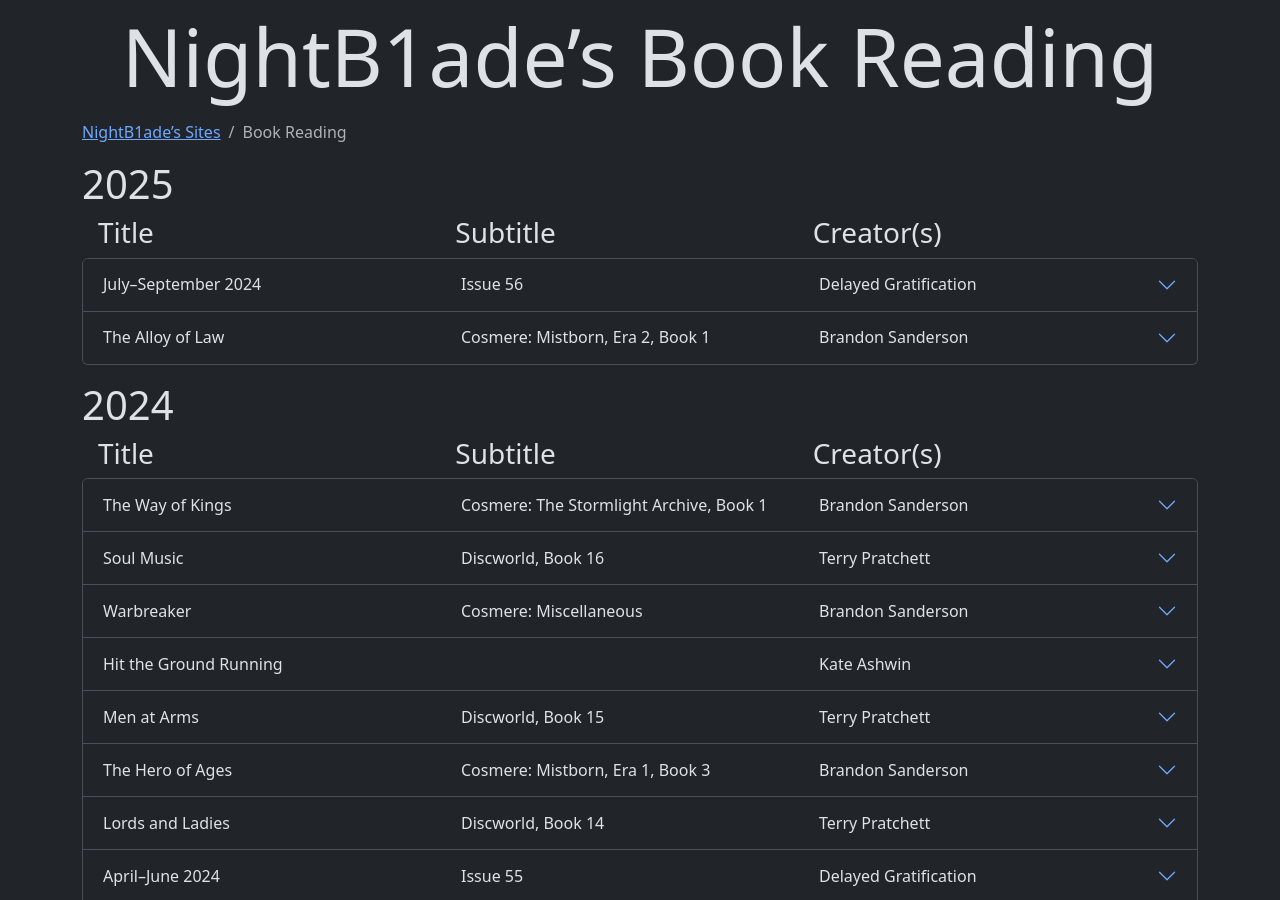
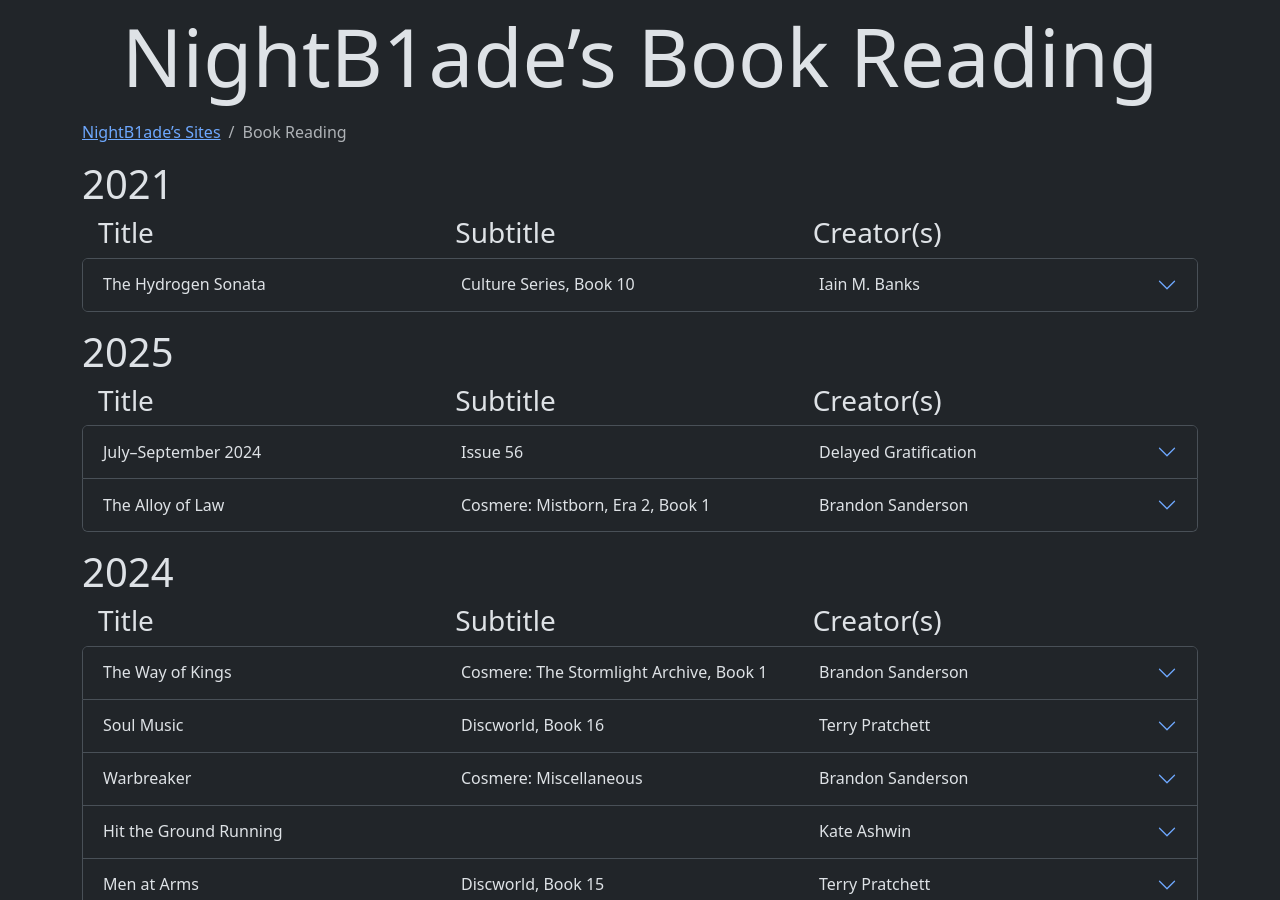
Before and after one commit to NightB1ade/BookReading, a Jekyll site: the page built from index.html, in a window 1280 px wide and 900 px high. Built offline with Jekyll 4.4.1, drawn with Linux system fonts in a browser that asks for light colours; some of the changed lines change nothing that is shown.

Commit message:
The Hydrogen Sonata: Add

```diff
--- a/_data/ReadingList.json
+++ b/_data/ReadingList.json
@@ -1999,4 +1999,69 @@
 			}
 		]
 	}
+	, {
+		"title": "The Hydrogen Sonata"
+		, "subtitle": "Culture Series, Book 10"
+		, "creators": [
+			"Iain M. Banks"
+		]
+		, "notes": []
+		, "isbns": [{
+			"isbn": "9781405512848"
+			, "description": "eBook"
+		}]
+		, "progress": [{
+				"date": "2025-01-14"
+				, "percentage": 0.085
+			}
+			, {
+				"date": "2021-01-15"
+				, "percentage": 0.178
+			}
+			, {
+				"date": "2021-01-16"
+				, "percentage": 0.231
+			}
+			, {
+				"date": "2021-01-17"
+				, "percentage": 0.290
+			}
+			, {
+				"date": "2021-01-19"
+				, "percentage": 0.388
+			}
+			, {
+				"date": "2021-01-20"
+				, "percentage": 0.407
+			}
+			, {
+				"date": "2021-01-21"
+				, "percentage": 0.449
+			}
+			, {
+				"date": "2021-01-22"
+				, "percentage": 0.501
+			}
+			, {
+				"date": "2021-01-23"
+				, "percentage": 0.540
+			}
+			, {
+				"date": "2021-01-24"
+				, "percentage": 0.578
+			}
+			, {
+				"date": "2021-01-25"
+				, "percentage": 0.801
+			}
+			, {
+				"date": "2021-01-26"
+				, "percentage": 0.950
+			}
+			, {
+				"date": "2021-01-27"
+				, "percentage": 1
+			}
+		]
+	}
 ]
```
